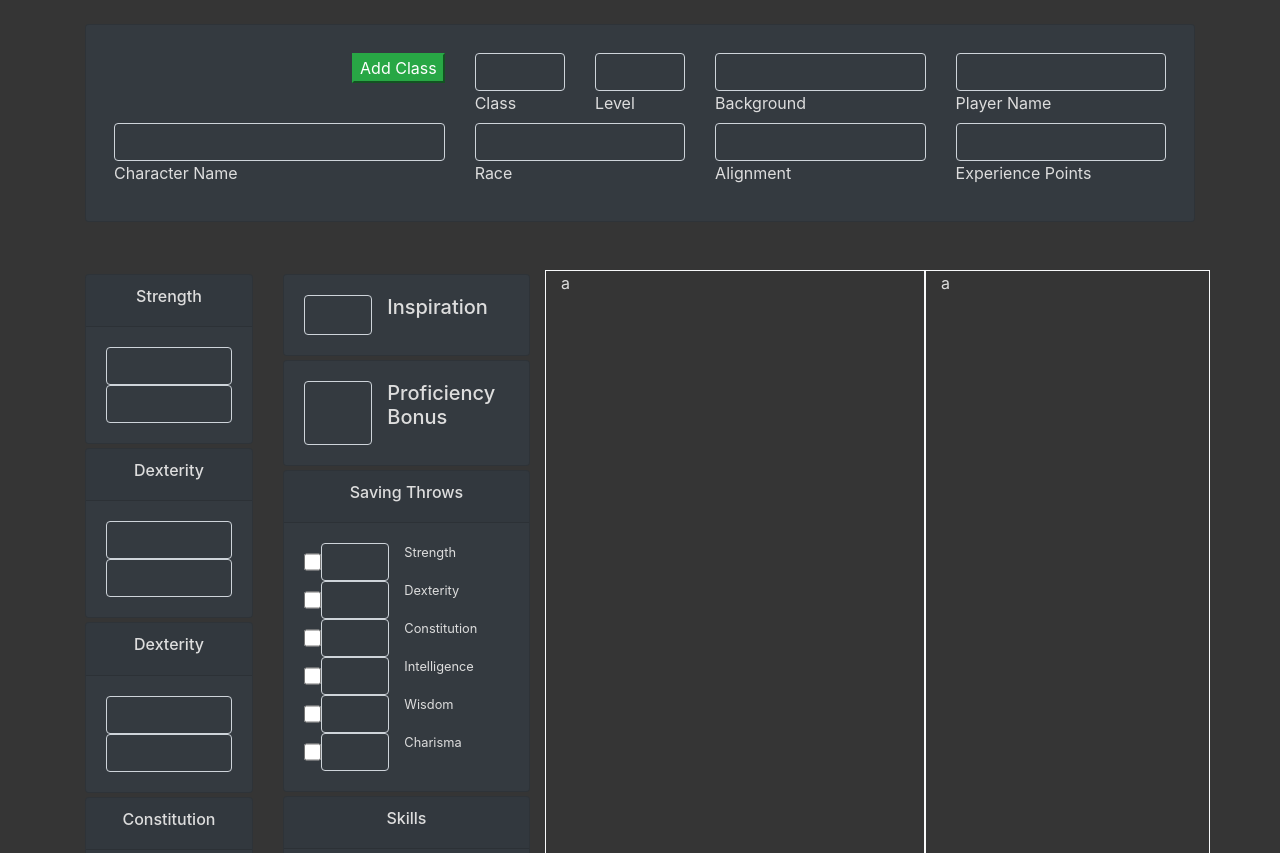
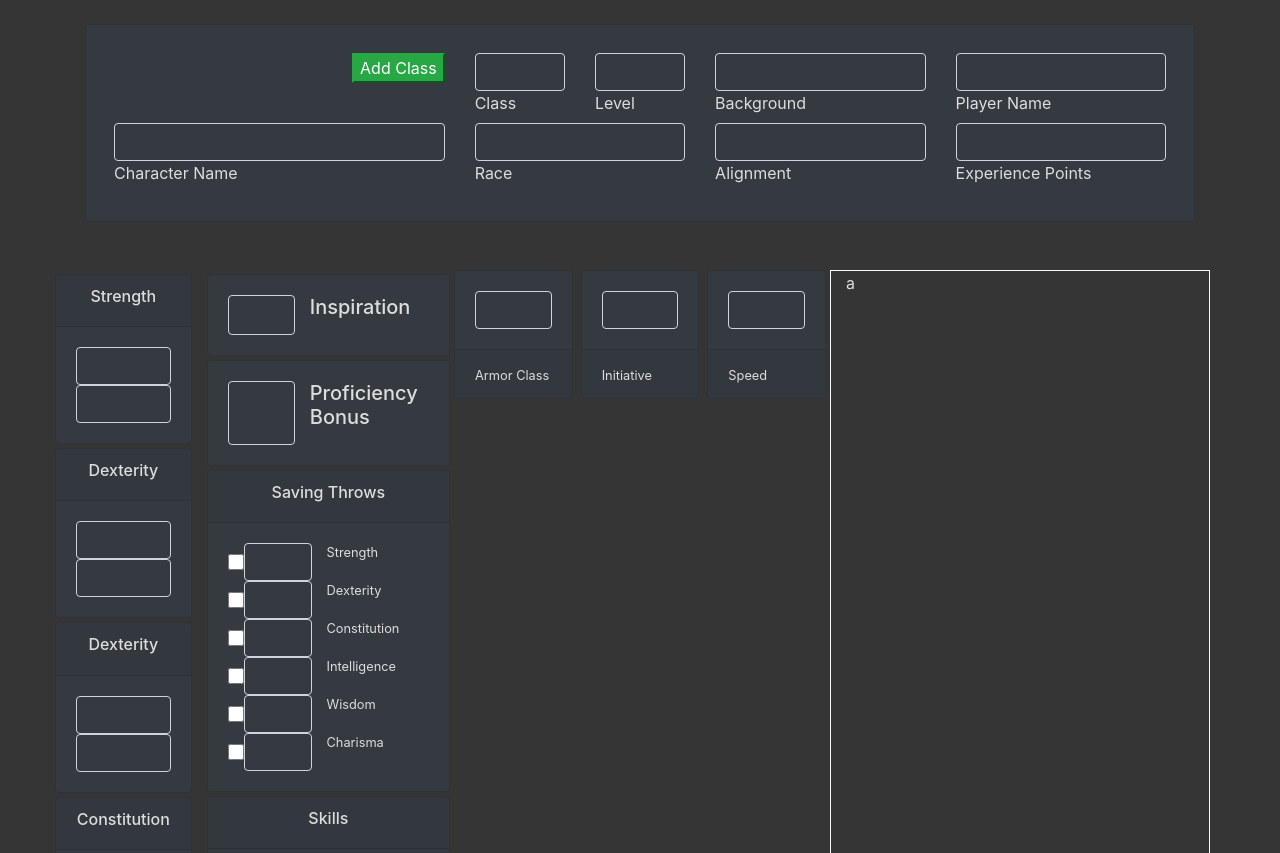
Before and after one commit to TheRayOfSeasons/Beholder, a website: page web/pages/character_sheet.html in a window 1280 px wide. Shown: the top 853 px of the page. Drawn offline with Linux system fonts and the light colour scheme.

Commit message:
Modify: AC, Initiative, and Speed fields with padding adjustments

```diff
--- a/web/pages/character_sheet.html
+++ b/web/pages/character_sheet.html
@@ -67,10 +67,10 @@
     </div>
 
     <div class="row mt-5">
-      <div class="col-md-5">
+      <div class="col-md-4 p-0">
         <div class="d-flex flex-column">
           <div class="row">
-            <div class="col-md-5">
+            <div class="col-md-4 p-0">
 
               <!-- Strength -->
               <div class="card bg-dark my-1">
@@ -162,7 +162,7 @@
               </div>
 
             </div>
-            <div class="col-md-7">
+            <div class="col-md-8">
 
               <!-- Inspiration -->
               <div class="card bg-dark my-1">
@@ -352,8 +352,30 @@
 
         </div>
       </div>
+
+      <div class="col-md-4 p-0">
+        <div class="d-flex flex-row justify-content-around">
+          <div class="card bg-dark mx-1">
+            <div class="card-body">
+              <input class="form-control bg-dark text-light" size="3" type="number" name="armor_class" class="ArmorClass">
+            </div>
+            <div class="card-footer"><small>Armor Class</small></div>
+          </div>
+          <div class="card bg-dark mx-1">
+            <div class="card-body">
+              <input class="form-control bg-dark text-light" size="3" type="number" name="initiative" class="Initiative">
+            </div>
+            <div class="card-footer"><small>Initiative</small></div>
+          </div>
+          <div class="card bg-dark mx-1">
+            <div class="card-body">
+              <input class="form-control bg-dark text-light" size="3" type="number" name="speed" class="Speed">
+            </div>
+            <div class="card-footer"><small>Speed</small></div>
+          </div>
+        </div>
+      </div>
       <div class="col-md-4 border border-light">a</div>
-      <div class="col-md-3 border border-light">a</div>
     </div>
   </form>
   <script src="../js/script.js"></script>
```
